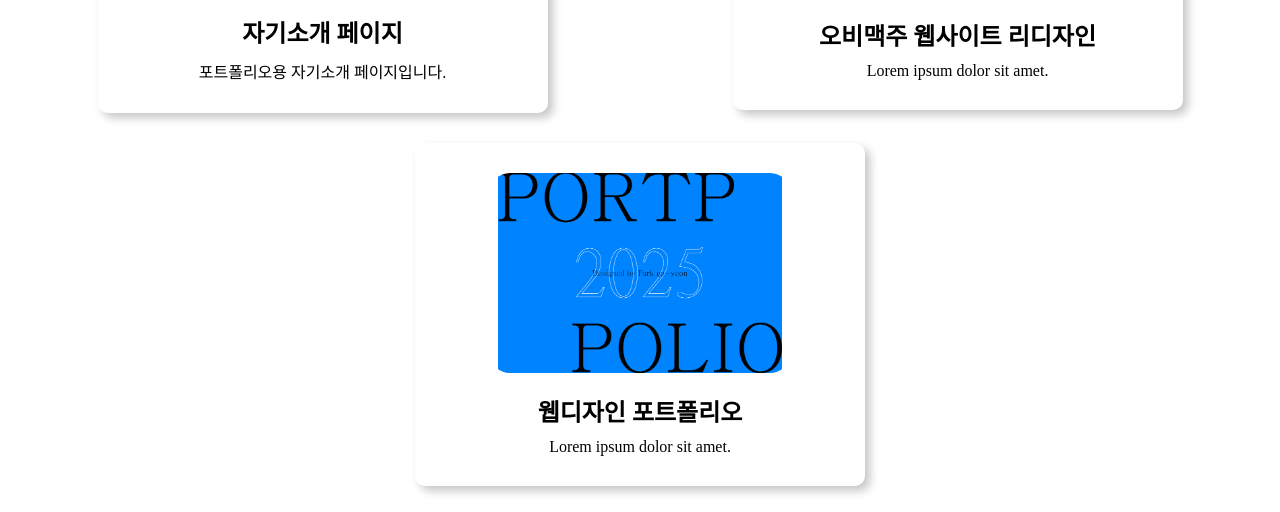
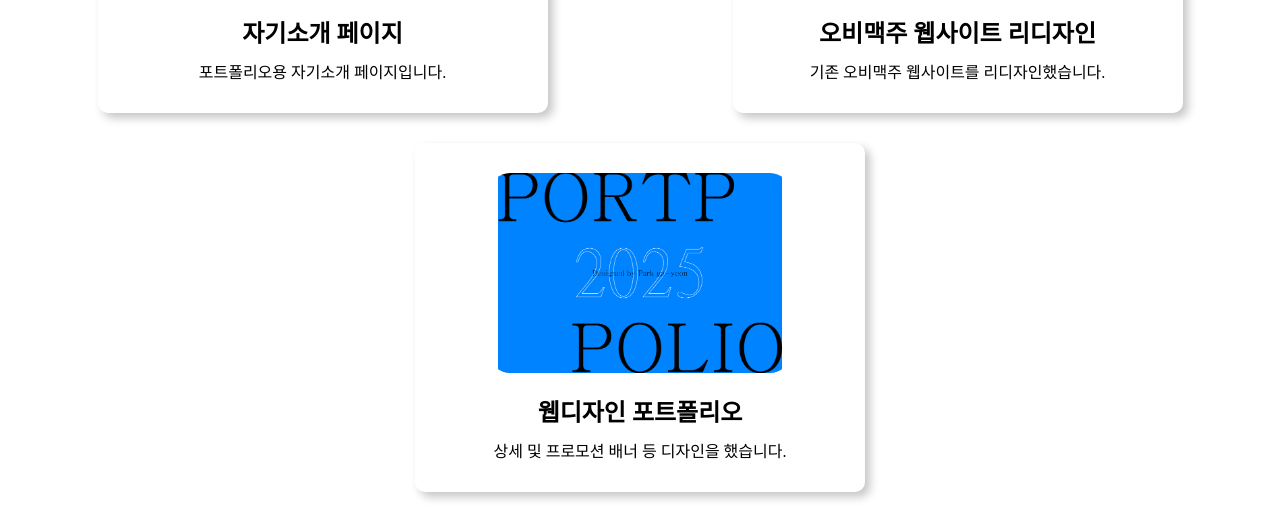
Before and after one commit to 1primavera/profile, a plain HTML site: page gallery.html in a window 1280 px wide. Shown: the part 815-1327 px from the top of the page. Drawn offline with nearby package versions, Linux system fonts and the light colour scheme.

Commit message:
갤러리 수정

```diff
--- a/gallery.html
+++ b/gallery.html
@@ -69,7 +69,7 @@
             </div>
             <div class="modal-container hidden" id="modal2">
                 <div class="modal-content">
-                    <iframe src="images/obbeer.pdf" frameborder="0"></iframe>
+                    <iframe src="images/cinebite.pdf" frameborder="0"></iframe>
                     <button class="modal-close">닫기</button>
                 </div>
             </div>
@@ -100,7 +100,7 @@
                 </div>
                 <div class="txt-box">
                     <h1>오비맥주 웹사이트 리디자인</h1>
-                    <p>Lorem ipsum dolor sit amet.</p>
+                    <p>기존 오비맥주 웹사이트를 리디자인했습니다.</p>
                 </div>
             </div>
             <div class="modal-container hidden" id="modal4">
@@ -117,7 +117,7 @@
                 </div>
                 <div class="txt-box">
                     <h1>웹디자인 포트폴리오</h1>
-                    <p>Lorem ipsum dolor sit amet.</p>
+                    <p>상세 및 프로모션 배너 등 디자인을 했습니다.</p>
                 </div>
             </div>
             <div class="modal-container hidden" id="modal5">
```
Also changed, not shown: index.html (+1 -1 lines).
